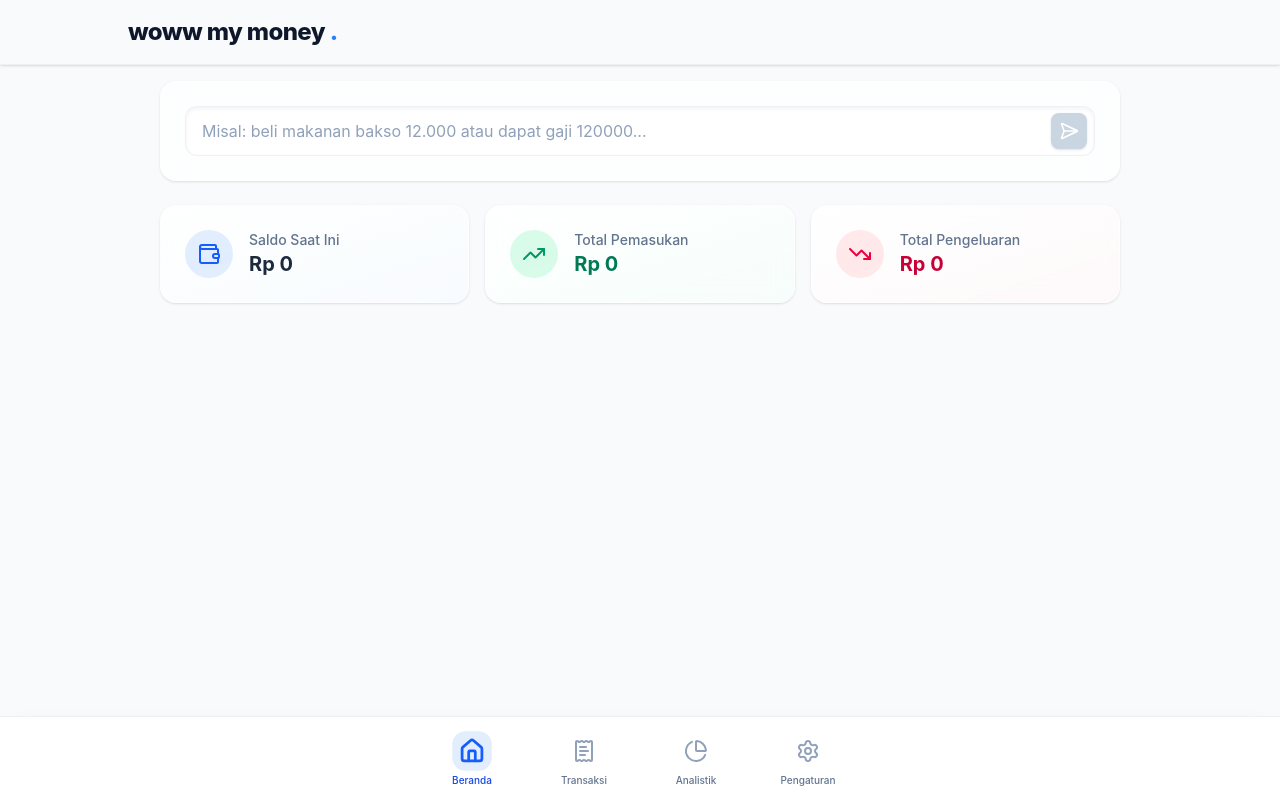
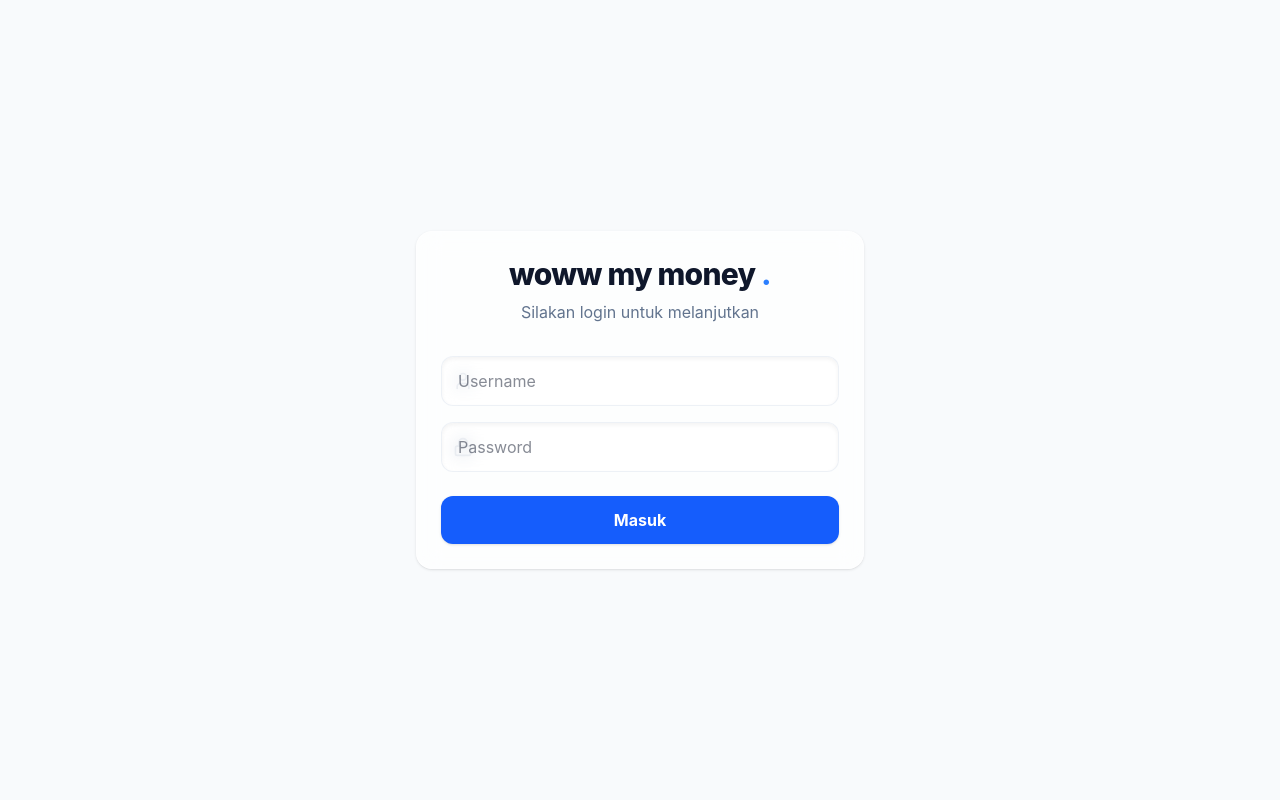
Before and after one commit to BangSyad2323/wowmymoney, a React (Vite) app in the folder frontend/: page / in a window 1280 px wide. Built offline with nearby package versions, Linux system fonts and the light colour scheme; no server answers.

Commit message:
add login

```diff
--- a/frontend/src/App.jsx
+++ b/frontend/src/App.jsx
@@ -8,9 +8,8 @@ import GuideModal from "./components/GuideModal";
 import KeywordsManager from "./components/KeywordsManager";
 import BottomNav from "./components/BottomNav";
 import SettingsView from "./components/SettingsView";
+import Login from "./components/Login";
 
-// Hardcoded userId for MVP as per plan
-const USER_ID = "11111111-1111-1111-1111-111111111111";
 const VITE_API_URL = import.meta.env.VITE_API_URL || "http://localhost:3000/api";
 const LIMIT = 10;
 
@@ -23,6 +22,12 @@ const API_BASE_URL = normalizeApiBase(VITE_API_URL);
 const TRANSACTIONS_URL = `${API_BASE_URL}/api/transactions`;
 
 function App() {
+  // Auth State
+  const [user, setUser] = useState(() => {
+    const saved = localStorage.getItem('fintext_user');
+    return saved ? JSON.parse(saved) : null;
+  });
+
   // Navigation State
   const [activeTab, setActiveTab] = useState("home");
 
@@ -37,11 +42,24 @@ function App() {
   const [showGuide, setShowGuide] = useState(false);
   const [showKeywords, setShowKeywords] = useState(false);
 
+  const handleLogin = (userData) => {
+    localStorage.setItem('fintext_user', JSON.stringify(userData));
+    setUser(userData);
+  };
+
+  const handleLogout = () => {
+    localStorage.removeItem('fintext_user');
+    setUser(null);
+    setTransactions([]);
+    setActiveTab("home");
+  };
+
   // Memoized fetch function
   const fetchTransactions = useCallback(async () => {
+    if (!user) return;
     try {
       const response = await axios.get(TRANSACTIONS_URL, {
-        params: { userId: USER_ID, limit: LIMIT, page: 1, _t: Date.now() },
+        params: { userId: user.id, limit: LIMIT, page: 1, _t: Date.now() },
         headers: { 'Cache-Control': 'no-cache', 'Pragma': 'no-cache' }
       });
       setTransactions(response.data.data);
@@ -52,15 +70,16 @@ function App() {
     } finally {
       setLoading(false);
     }
-  }, []);
+  }, [user]);
 
   // Memoized load more
   const handleLoadMore = useCallback(async () => {
+    if (!user) return;
     setLoadingMore(true);
     try {
       const nextPage = page + 1;
       const response = await axios.get(TRANSACTIONS_URL, {
-        params: { userId: USER_ID, limit: LIMIT, page: nextPage, _t: Date.now() },
+        params: { userId: user.id, limit: LIMIT, page: nextPage, _t: Date.now() },
         headers: { 'Cache-Control': 'no-cache', 'Pragma': 'no-cache' }
       });
       setTransactions((prev) => [...prev, ...response.data.data]);
@@ -71,22 +90,25 @@ function App() {
     } finally {
       setLoadingMore(false);
     }
-  }, [page]);
+  }, [page, user]);
 
   useEffect(() => {
-    fetchTransactions();
-  }, [fetchTransactions]);
+    if (user) {
+      fetchTransactions();
+    }
+  }, [fetchTransactions, user]);
 
   // Memoized handlers
   const handleAddTransaction = useCallback(async (text) => {
+    if (!user) return;
     try {
-      await axios.post(TRANSACTIONS_URL, { text, userId: USER_ID });
+      await axios.post(TRANSACTIONS_URL, { text, userId: user.id });
       await fetchTransactions();
     } catch (error) {
       console.error("Failed to add transaction:", error);
       alert("Gagal menyimpan transaksi. Periksa kembali format teks Anda.");
     }
-  }, [fetchTransactions]);
+  }, [fetchTransactions, user]);
 
   const handleDeleteTransaction = useCallback(async (id) => {
     try {
@@ -98,7 +120,7 @@ function App() {
     }
   }, [fetchTransactions]);
 
-  // Memoized Metrics Calculations (Heavy tasks deferred from re-rendering)
+  // Memoized Metrics Calculations
   const metrics = useMemo(() => {
     let currentBalance = 0;
     let totalIncome = 0;
@@ -132,6 +154,11 @@ function App() {
       incomeData: Object.entries(buildCategoryMap("INCOME")).map(([name, value]) => ({ name, value }))
     };
   }, [transactions]);
+
+  // If not authenticated, force Login View
+  if (!user) {
+    return <Login onLogin={handleLogin} />;
+  }
 
   // Renders the main content based on active tab
   const renderContent = () => {
@@ -176,6 +203,8 @@ function App() {
         return (
           <div className="space-y-6 animate-in fade-in slide-in-from-bottom-2 duration-300">
             <SettingsView
+              user={user}
+              onLogout={handleLogout}
               onToggleKeywords={() => setShowKeywords(!showKeywords)}
               onOpenGuide={() => setShowGuide(true)}
             />
--- /dev/null
+++ b/frontend/src/components/Login.jsx
@@ -0,0 +1,87 @@
+import { useState } from 'react';
+import { Lock, User as UserIcon } from 'lucide-react';
+
+const DUMMY_USERS = [
+  { username: 'arsyad', password: 'qazwsxedc', id: '11111111-1111-1111-1111-111111111111' },
+  { username: 'cahaya', password: '08052007', id: '22222222-2222-2222-2222-222222222222' }
+];
+
+export default function Login({ onLogin }) {
+  const [username, setUsername] = useState('');
+  const [password, setPassword] = useState('');
+  const [error, setError] = useState('');
+
+  const handleSubmit = (e) => {
+    e.preventDefault();
+    const user = DUMMY_USERS.find(u => u.username === username && u.password === password);
+    if (user) {
+      onLogin({ username: user.username, id: user.id });
+    } else {
+      setError('Username atau password salah.');
+    }
+  };
+
+  return (
+    <div className="min-h-screen bg-slate-50 flex flex-col justify-center items-center p-4">
+      <div className="max-w-md w-full glass-card p-8 bg-white/80">
+        <div className="text-center mb-8">
+          <h1 className="text-3xl font-extrabold text-slate-900 tracking-tight mb-2">
+            woww my money <span className="text-blue-500">.</span>
+          </h1>
+          <p className="text-slate-500">Silakan login untuk melanjutkan</p>
+        </div>
+
+        {error && (
+          <div className="mb-4 p-3 bg-rose-50 text-rose-600 rounded-lg text-sm text-center border border-rose-100">
+            {error}
+          </div>
+        )}
+
+        <form onSubmit={handleSubmit} className="space-y-4">
+          <div>
+            <div className="relative">
+              <div className="absolute inset-y-0 left-0 pl-3 flex items-center pointer-events-none text-slate-400">
+                <UserIcon className="w-5 h-5" />
+              </div>
+              <input
+                type="text"
+                value={username}
+                onChange={(e) => setUsername(e.target.value)}
+                className="glass-input w-full pl-10"
+                placeholder="Username"
+                required
+              />
+            </div>
+          </div>
+          <div>
+            <div className="relative">
+              <div className="absolute inset-y-0 left-0 pl-3 flex items-center pointer-events-none text-slate-400">
+                <Lock className="w-5 h-5" />
+              </div>
+              <input
+                type="password"
+                value={password}
+                onChange={(e) => setPassword(e.target.value)}
+                className="glass-input w-full pl-10"
+                placeholder="Password"
+                required
+              />
+            </div>
+          </div>
+
+          <button type="submit" className="w-full py-3 bg-blue-600 hover:bg-blue-700 text-white font-bold rounded-xl shadow-sm transition-colors mt-2">
+            Masuk
+          </button>
+        </form>
+
+        {/* <div className="mt-6 pt-6 border-t border-slate-200/60">
+          <p className="text-sm text-slate-500 mb-2 font-medium">Akun Dummy Tes:</p>
+          <div className="text-xs text-slate-600 grid grid-cols-2 gap-2">
+            <div className="bg-slate-100 p-2 rounded"><b>arsyad</b><br/>qazwsxedc</div>
+            <div className="bg-slate-100 p-2 rounded"><b>cahaya</b><br/>08052007</div>
+          </div>
+        </div> */}
+      </div>
+    </div>
+  );
+}
--- a/frontend/src/components/SettingsView.jsx
+++ b/frontend/src/components/SettingsView.jsx
@@ -1,18 +1,28 @@
-import { Tag, HelpCircle, User, ShieldCheck } from 'lucide-react';
+import { Tag, HelpCircle, User, ShieldCheck, LogOut } from 'lucide-react';
 
-export default function SettingsView({ onToggleKeywords, onOpenGuide }) {
+export default function SettingsView({ user, onLogout, onToggleKeywords, onOpenGuide }) {
   return (
     <div className="space-y-6">
-      <div className="glass-card flex items-center gap-4 bg-white/60">
+      <div className="glass-card flex items-center justify-between gap-4 bg-white/60">
+        <div className="flex items-center gap-4">
           <div className="w-14 h-14 bg-gradient-to-br from-blue-100 to-indigo-100 rounded-full flex items-center justify-center shrink-0 border border-blue-200/50">
             <User className="w-7 h-7 text-blue-600" />
           </div>
           <div>
-          <h2 className="text-lg font-bold text-slate-800">User Guest</h2>
+            <h2 className="text-lg font-bold text-slate-800 capitalize">{user?.username || 'User Guest'}</h2>
             <p className="text-sm font-medium text-slate-500 flex items-center gap-1">
-            <ShieldCheck className="w-4 h-4 text-emerald-500" /> Mode MVP (Lokal)
+              <ShieldCheck className="w-4 h-4 text-emerald-500" /> Akun Terverifikasi
             </p>
           </div>
+        </div>
+        <button
+          onClick={onLogout}
+          className="p-2.5 text-rose-500 bg-rose-50 hover:bg-rose-100 hover:text-rose-600 rounded-xl transition-colors shadow-sm"
+          aria-label="Logout"
+          title="Keluar / Logout"
+        >
+          <LogOut className="w-5 h-5" />
+        </button>
       </div>
 
       <div className="glass-card p-0 overflow-hidden">
--- a/frontend/src/components/TransactionHistory.jsx
+++ b/frontend/src/components/TransactionHistory.jsx
@@ -1,5 +1,6 @@
 import { useState, useMemo, useEffect } from 'react';
 import { Trash2, ChevronDown, Loader2, AlertCircle, ArrowUpCircle, ArrowDownCircle, Info, Calendar, Clock } from 'lucide-react';
+import { createPortal } from 'react-dom';
 
 const formatCurrency = (amount) => {
   return new Intl.NumberFormat('id-ID', {
@@ -250,8 +251,8 @@ export default function TransactionHistory({ transactions, onDelete, hasMore, on
       )}
 
       {/* Delete Confirmation Modal */}
-      {deleteConfirmId && (
-        <div className="fixed inset-0 z-[100] flex items-center justify-center p-4 bg-slate-900/40 backdrop-blur-sm animate-in fade-in duration-200">
+      {deleteConfirmId && createPortal(
+        <div className="fixed inset-0 z-50 flex items-center justify-center bg-black/50 backdrop-blur-sm p-4 animate-in fade-in duration-200">
           <div className="bg-white rounded-2xl shadow-xl max-w-sm w-full p-6 animate-in zoom-in-95 duration-200">
             <div className="flex items-center gap-3 mb-4 text-rose-600">
               <div className="p-3 bg-rose-100 rounded-full">
@@ -277,7 +278,8 @@ export default function TransactionHistory({ transactions, onDelete, hasMore, on
               </button>
             </div>
           </div>
-        </div>
+        </div>,
+        document.body
       )}
     </div>
   );
```
Lines whose indentation alone changed are shown as unchanged.
